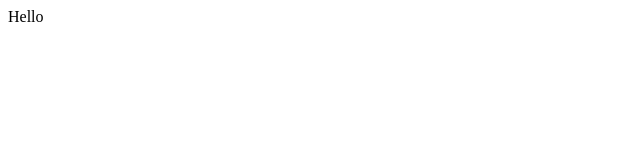
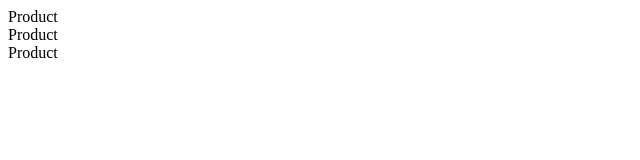
Before and after one commit to Mohsen1105/first-react-app, a React (Create React App) app: page / in a window 1280 px wide. Shown: the top 160 px of the page, without its empty margins (0-640 px from the left). Built offline with nearby package versions, Linux system fonts and the light colour scheme.

Commit message:
reusable component

```diff
--- a/src/App.js
+++ b/src/App.js
@@ -1,10 +1,12 @@
 
-
+import Product from "./components/Products"
 
 function App(){
     return(
     <div id="app" className='container'>
-        Hello
+        <Product/>
+        <Product/>
+        <Product/>
     </div>
 )
 }
--- /dev/null
+++ b/src/components/Products.js
@@ -0,0 +1,5 @@
+function Product(){
+    return <div>Product</div>
+}
+
+export default Product
```
